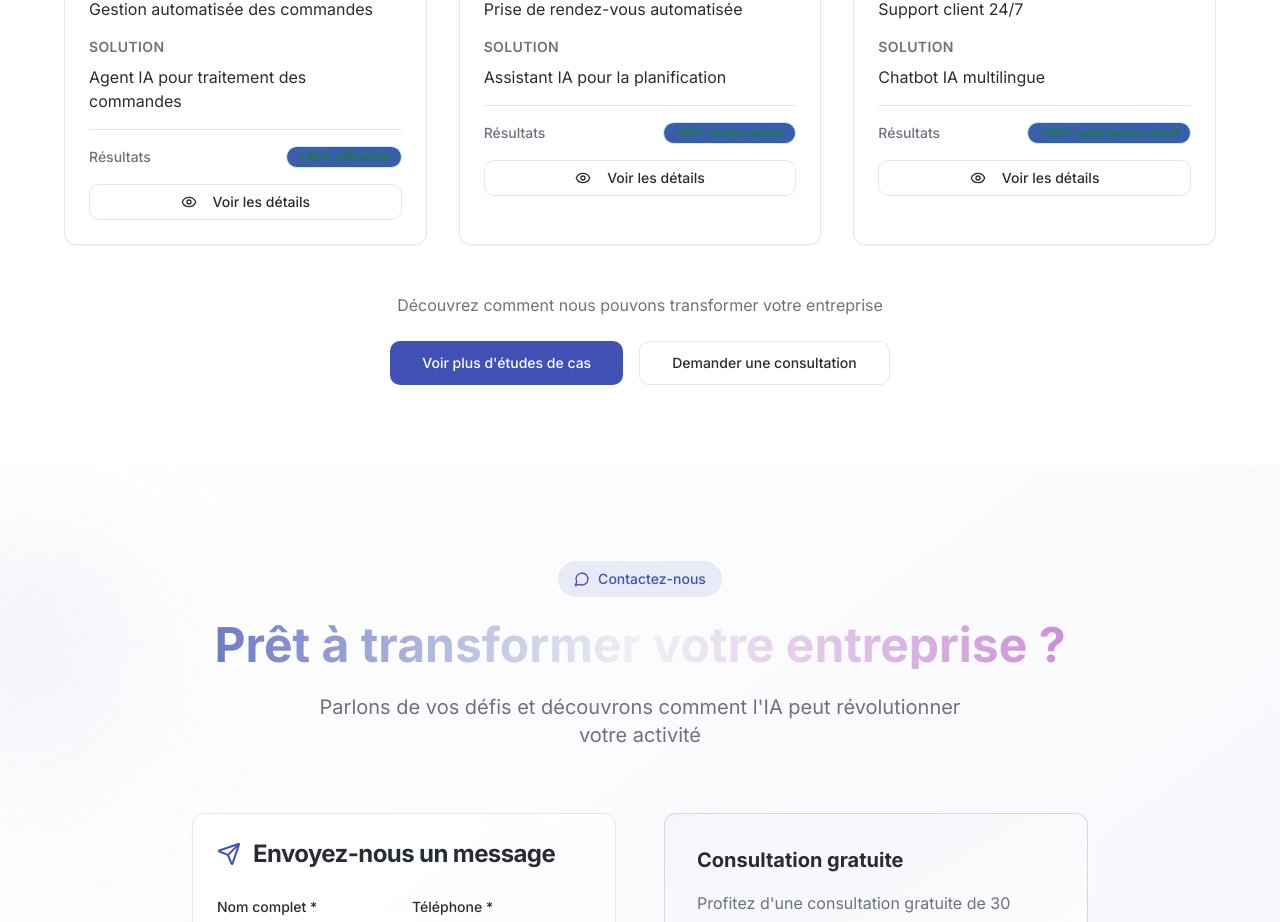
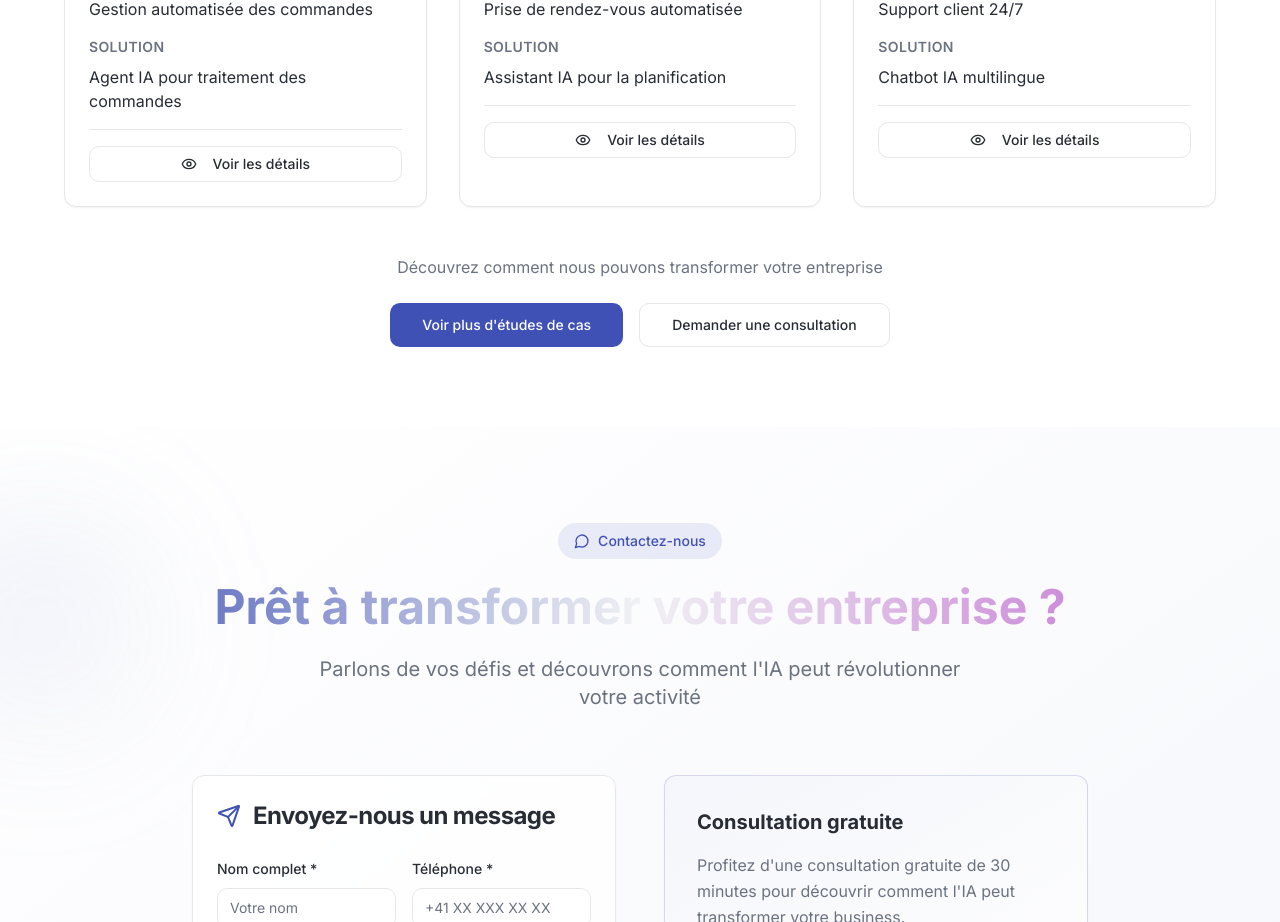
Before and after one commit to moni-sarah/aivo-agency-tech, a React (Vite) app: page / in a window 1280 px wide. Shown: the part 3760-4682 px from the top of the page. Built offline with nearby package versions, Linux system fonts and the light colour scheme.

Commit message:
Remove case study styling
Remove the specific styling from the case studies section.

```diff
--- a/src/components/CaseStudiesSection.tsx
+++ b/src/components/CaseStudiesSection.tsx
@@ -109,12 +109,6 @@ export const CaseStudiesSection = () => {
                 </div>
 
                 <div className="pt-4 border-t border-border">
-                  <div className="flex items-center justify-between mb-4">
-                    <span className="text-sm font-medium text-muted-foreground">Résultats</span>
-                    <Badge className="bg-gradient-to-r from-green-500/10 to-emerald-500/10 text-green-700 border-green-200">
-                      {study.results}
-                    </Badge>
-                  </div>
                   <Button
                     onClick={() => setSelectedStudy(study)}
                     variant="outline"
```
